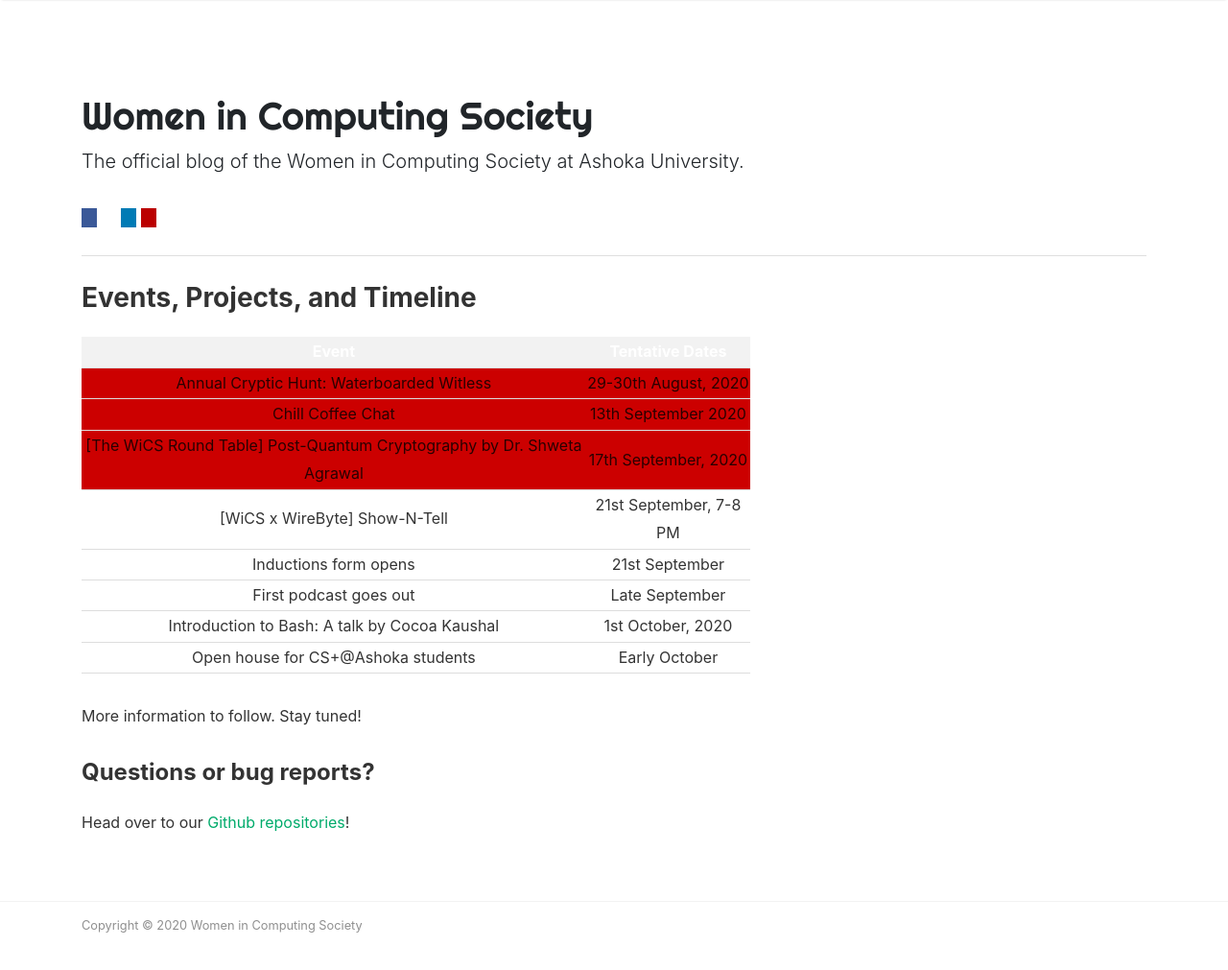
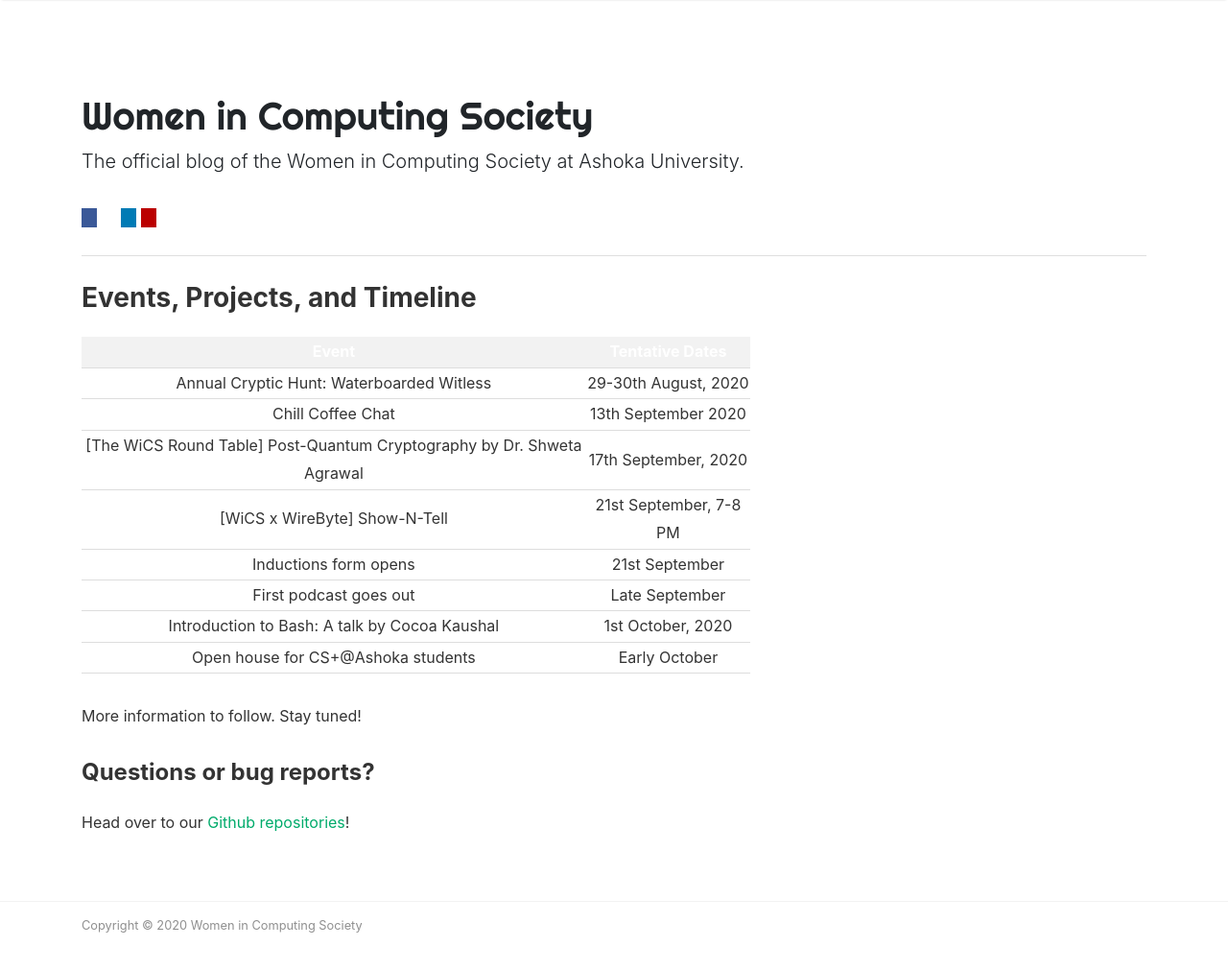
Before and after one commit to wics-ashoka/wics-ashoka.github.io, a Jekyll site: the page built from _pages/upcomingevents.md, in a window 1280 px wide and 1048 px high. Shown: the top 1011 px of the window at 96% size. Built offline with Jekyll 4.4.1, drawn with Linux system fonts in a browser that asks for light colours; nearby versions of some CDN libraries.

```diff
--- a/_pages/upcomingevents.md
+++ b/_pages/upcomingevents.md
@@ -28,15 +28,15 @@
 		<th>Event</th>
 		<th>Tentative Dates</th>
 	</tr>
-	<tr style="background-color: #cc0000">
+	<tr>
     	<td>Annual Cryptic Hunt: Waterboarded Witless</td>
     	<td>29-30th August, 2020</td>
   	</tr>
-    <tr style="background-color: #cc0000">
+    <tr>
       <td>Chill Coffee Chat</td>
       <td>13th September 2020</td>
     </tr>
-        <tr style="background-color: #cc0000">
+        <tr>
       <td>
         [The WiCS Round Table] Post-Quantum Cryptography by Dr. Shweta Agrawal
       </td>
```
